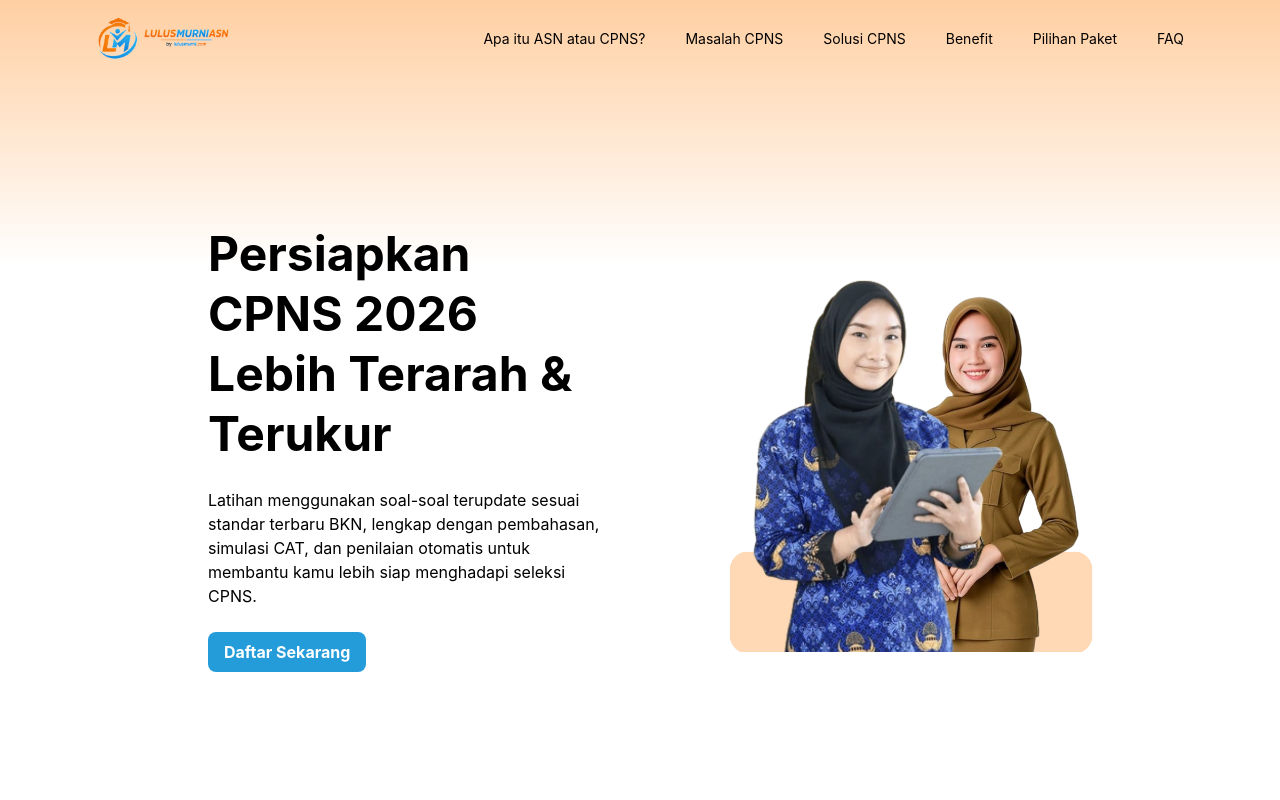
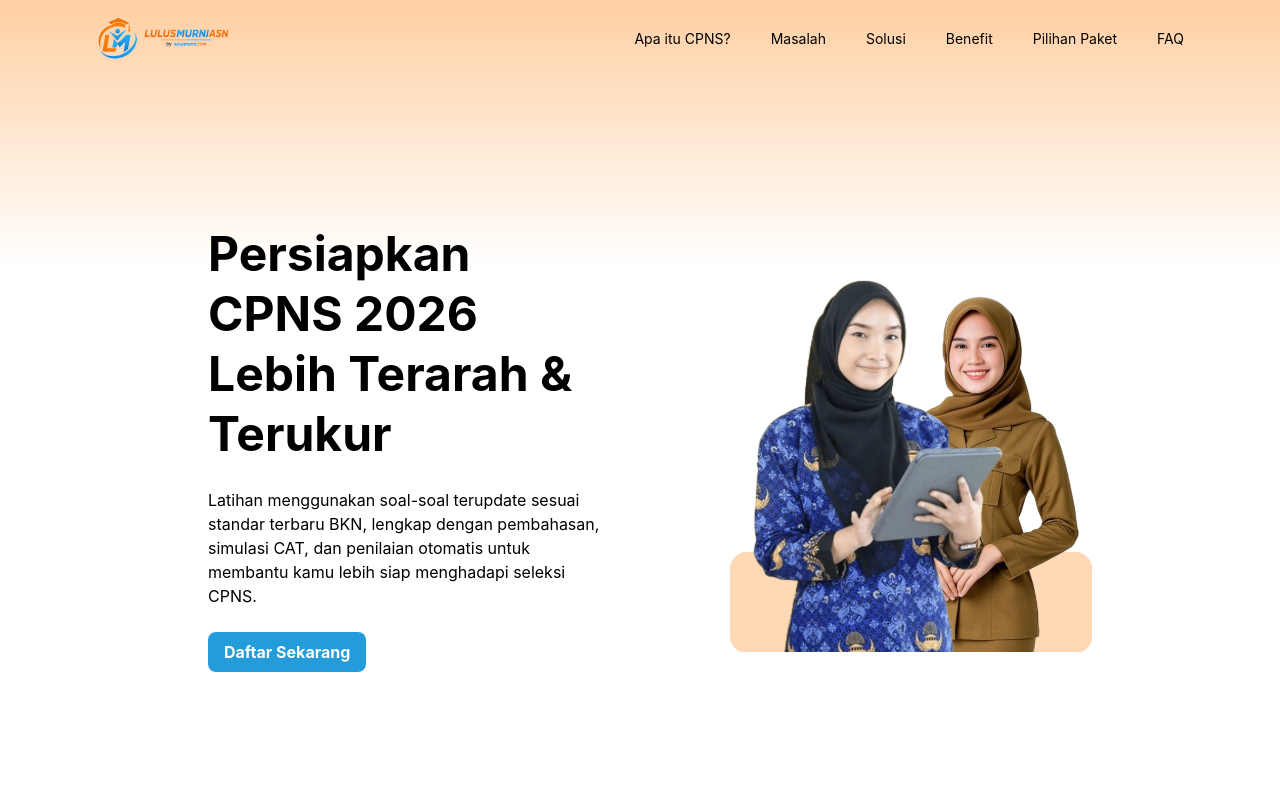
Before and after one commit to RahmadFadhil8/Landing_Page_Lulusmurni_CPNS, a Nuxt app: page / in a window 1280 px wide. Shown: the top 800 px of the page. Built offline with nearby package versions, Linux system fonts and the light colour scheme.

Commit message:
memperbaiki responsive pada section footer

```diff
--- a/app/components/layout/Footer.vue
+++ b/app/components/layout/Footer.vue
@@ -1,34 +1,38 @@
 <template>
-    <footer class="px-40 py-10 bg-[#f8f8f8]">
-        <div class="grid grid-cols-2">
-            <div class="mr-12 text-justify">
-                <img src="~/assets/images/lulusMurniASN .png" alt="logo" class="h-13 w-auto mb-4">
+    <footer class="px-6 sm:px-8 lg:px-24 xl:px-40 py-10 bg-[#f8f8f8]">
+        <div class="grid grid-cols-1 lg:grid-cols-2 gap-10">
+            <div class="text-justify">
+                <img src="~/assets/images/lulusMurniASN .png" alt="logo" class="h-13 w-auto mb-4 mx-auto lg:mx-0">
                 <p>
                     Lulusmurni.com adalah platform ujian CAT/CBT, tryout, dan sertifikasi berbasis online yang praktis, fleksibel, dan terpercaya. Dirancang untuk memberikan pengalaman belajar interaktif, mendukung persiapanmu secara maksimal, dan membantu meraih karir impian.
                 </p>
-                <div class="flex gap-2 mt-4">
+                <div class="flex gap-2 mt-4 justify-start">
                     <NuxtLink to="https://www.facebook.com/people/Lulusmurnidotcom/61575286704690/?_rdc=1&_rdr#"><img src="~/assets/icon/ic_baseline-facebook.svg" alt=""></NuxtLink>
                     <NuxtLink to="https://www.instagram.com/lulusmurnidotcom/"><img src="~/assets/icon/mdi_instagram.svg" alt=""></NuxtLink>
                     <NuxtLink to="https://x.com/Lulusmurnicom"><img src="~/assets/icon/mdi_twitter.svg" alt=""></NuxtLink>
                 </div>
             </div>
-            <div class="grid grid-cols-3 gap-5">
-                <ul class="flex flex-col gap-4">
-                    <li><NuxtLink to="#CPNS" class="text-sm">Apa itu ASN atau CPNS?</NuxtLink></li>
-                    <li><NuxtLink to="#Masalah" class="text-sm">Masalah CPNS</NuxtLink></li>
-                    <li><NuxtLink to="#Solusi" class="text-sm">Solusi CPNS</NuxtLink></li>
+            <div class="grid grid-cols-1 sm:grid-cols-3 gap-5">
+                <ul class="flex flex-col gap-4 text-left">
+                    <li><NuxtLink to="#CPNS" class="text-sm">Apa itu CPNS?</NuxtLink></li>
+                    <li><NuxtLink to="#Masalah" class="text-sm">Masalah</NuxtLink></li>
+                    <li><NuxtLink to="#Solusi" class="text-sm">Solusi</NuxtLink></li>
                     <li><NuxtLink to="#Benefit" class="text-sm">Benefit</NuxtLink></li>
                     <li><NuxtLink to="#Paket" class="text-sm">Pilihan Paket</NuxtLink></li>
                     <li><NuxtLink to="#FAQ" class="text-sm">FAQ</NuxtLink></li>
                 </ul>
 
-                <div class="flex flex-col gap-4 justify-self-center">
+                <div class="flex justify-center text-center border-t border-black/20 text-xs lg:hidden sm:hidden"></div>
+
+                <div class="flex flex-col gap-4 text-left lg:justify-self-center">
                     <p>Jam Operasional</p>
                     <p>Setiap Hari</p>
                     <p>09.00 - 21.00</p>
                 </div>
 
-                <div class="flex flex-col gap-4">
+                <div class="flex justify-center text-center border-t border-black/20 text-xs lg:hidden sm:hidden"></div>
+
+                <div class="flex flex-col gap-4 text-left">
                     <p>Hubungi Kami</p>
                     <div class="">
                         <p>Kontak</p>
@@ -45,7 +49,7 @@
             </div>
         </div>
         <div>
-            <div class="flex justify-center pt-3 lg:pt-5 border-t-2 border-black/80 text-[12px] lg:mt-10">
+            <div class="flex justify-center text-center pt-5 border-t border-black/20 text-xs lg:text-sm mt-8 lg:mt-10">
                 <p>Copyright PT Cendikia Lentera Bangsa 2026 All rights reserved.</p>
             </div>
         </div>
--- a/app/components/layout/NavigationBar.vue
+++ b/app/components/layout/NavigationBar.vue
@@ -11,9 +11,9 @@
         <img src="~/assets/images/lulusMurniASN .png" alt="logo" class="h-11 w-auto">
       </NuxtLink>
       <ul class="hidden lg:flex gap-10">
-        <li><NuxtLink to="#CPNS" class="text-sm">Apa itu ASN atau CPNS?</NuxtLink></li>
-        <li><NuxtLink to="#Masalah" class="text-sm">Masalah CPNS</NuxtLink></li>
-        <li><NuxtLink to="#Solusi" class="text-sm">Solusi CPNS</NuxtLink></li>
+        <li><NuxtLink to="#CPNS" class="text-sm">Apa itu CPNS?</NuxtLink></li>
+        <li><NuxtLink to="#Masalah" class="text-sm">Masalah</NuxtLink></li>
+        <li><NuxtLink to="#Solusi" class="text-sm">Solusi</NuxtLink></li>
         <li><NuxtLink to="#Benefit" class="text-sm">Benefit</NuxtLink></li>
         <li><NuxtLink to="#Paket" class="text-sm">Pilihan Paket</NuxtLink></li>
         <li><NuxtLink to="#FAQ" class="text-sm">FAQ</NuxtLink></li>
--- a/app/components/sections/Benefit.vue
+++ b/app/components/sections/Benefit.vue
@@ -1,7 +1,7 @@
 <template>
     <section class="py-12 px-4 my-10 items-center scroll-mt-24" id="Benefit">
         <div class="flex flex-col justify-center items-center">
-            <h4 class="font-bold text-2xl lg:text-3xl mb-4">Kenapa Peserta Memilih Tryout Kami?</h4>
+            <h4 class="font-bold text-2xl text-center lg:text-3xl mb-4">Kenapa Peserta Memilih Tryout Kami?</h4>
 
             <!-- mobile -->
             <div class="flex flex-col justify-center gap-4 lg:hidden items-stretch">
```
